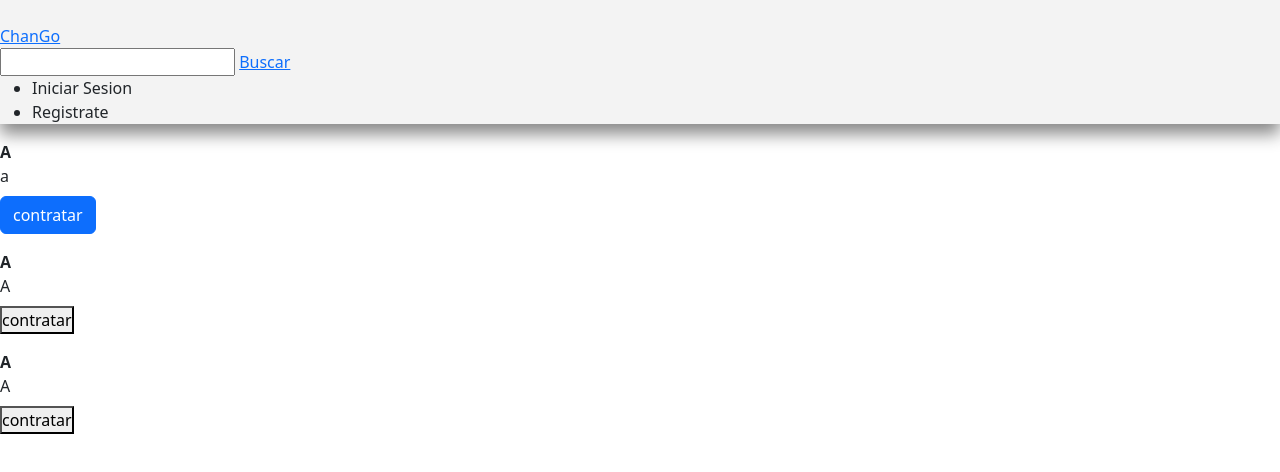
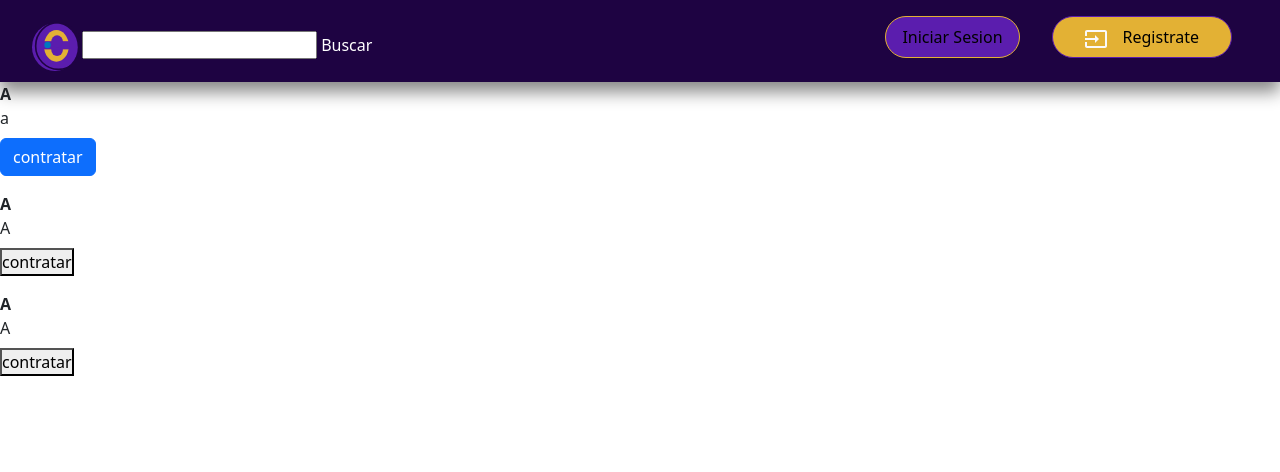
Before and after one commit to k1000oEnz/ChanGo--Main, a plain HTML site: page index.html in a window 1280 px wide. Drawn offline with nearby package versions, Linux system fonts and the light colour scheme; files that its build step writes are made by us from their sources.

Commit message:
Creada navbar, faltan modificaciones (claramente)

```diff
--- a/index.html
+++ b/index.html
@@ -9,22 +9,24 @@
       href="https://cdn.jsdelivr.net/npm/bootstrap@5.3.3/dist/css/bootstrap.min.css"
       rel="stylesheet"
     />
-    <link rel="stylesheet" href="/css/index.css" />
+    <link rel="stylesheet" href="/sass/index.css" />
   </head>
   <body>
     <header>
       <nav>
+        <button class="burger_options disabled"></button>
+        <div>
         <picture>
-          <img src="" alt="" />
-          <figcaption><a href="" class="no__decoration">ChanGo</a></figcaption>
+          <a href="" class="no__decoration"><img src="components/img/Logo.svg" alt="" /></a>
         </picture>
         <form action="">
           <input type="text" />
-          <a href="">Buscar</a>
+          <a href="" class="no__decoration">Buscar</a>
         </form>
+      </div>
         <ul>
-          <li class="nav__li">Iniciar Sesion</li>
-          <li class="nav__li">Registrate</li>
+          <li class="nav__li"><button class="button__styleP">Iniciar Sesion</button></li>
+          <li class="nav__li"><button class="button__styleY"> <img src="components/img/Registrarse.svg" alt="Boton para Registrarse">Registrate</button></li>
         </ul>
       </nav>
     </header>
--- a/sass/_globales.scss
+++ b/sass/_globales.scss
@@ -23,4 +23,6 @@
   --c_purple900: #1E0342;
   --c_purple400: #5B1DAE;
   --c_yellow400: #E3B134;
+  /*-- Buttons Shadow --*/
+  --c_shadow: 2px 1px 5px rgb(0, 0, 0);
 }
--- a/sass/_nav.scss
+++ b/sass/_nav.scss
@@ -6,7 +6,54 @@
 /* beginning Nav */
 
 nav {
-  background-color: #f3f3f3;
+  background-color: var(--c_purple900);
   box-shadow: 0 10px 1rem #888888;
-  margin-bottom: 1rem;
+  display: flex;
+  justify-content: space-between;
+  padding: 1rem 2rem .5rem;
+
+  div{
+    display: flex;
+    align-items: center;
+  }
+
+  ul{
+      display: flex;
+
+    li{
+        list-style-type: none;
+        margin: 0 1rem;
+      button{
+        padding: .5rem 1rem;
+        border-radius: 1.5rem;
+        img{
+          margin: 0 1rem 0 0;
+        }
+      }
+    }
+  }
 }
+.no__decoration{
+  text-decoration: none;
+  color: white;
+}
+.disabled{
+  display: none;
+}
+
+.button__styleP{
+  background-color: var(--c_purple400);
+  border: .1rem solid var(--c_yellow400);
+
+}
+.button__styleP:hover{
+  box-shadow: var(--c_shadow);
+}
+.button__styleY{
+  background-color: var(--c_yellow400);
+  border: .1rem solid var(--c_purple400);
+  padding: .5rem 2rem;
+}
+.button__styleY:hover{
+  box-shadow: var(--c_shadow);
+}
```
Also changed, not shown: components/img/Logo.svg (added), components/img/Registrarse.svg (added), sass/index.css (added), sass/index.scss (line endings or trailing spaces), 1 other file.
